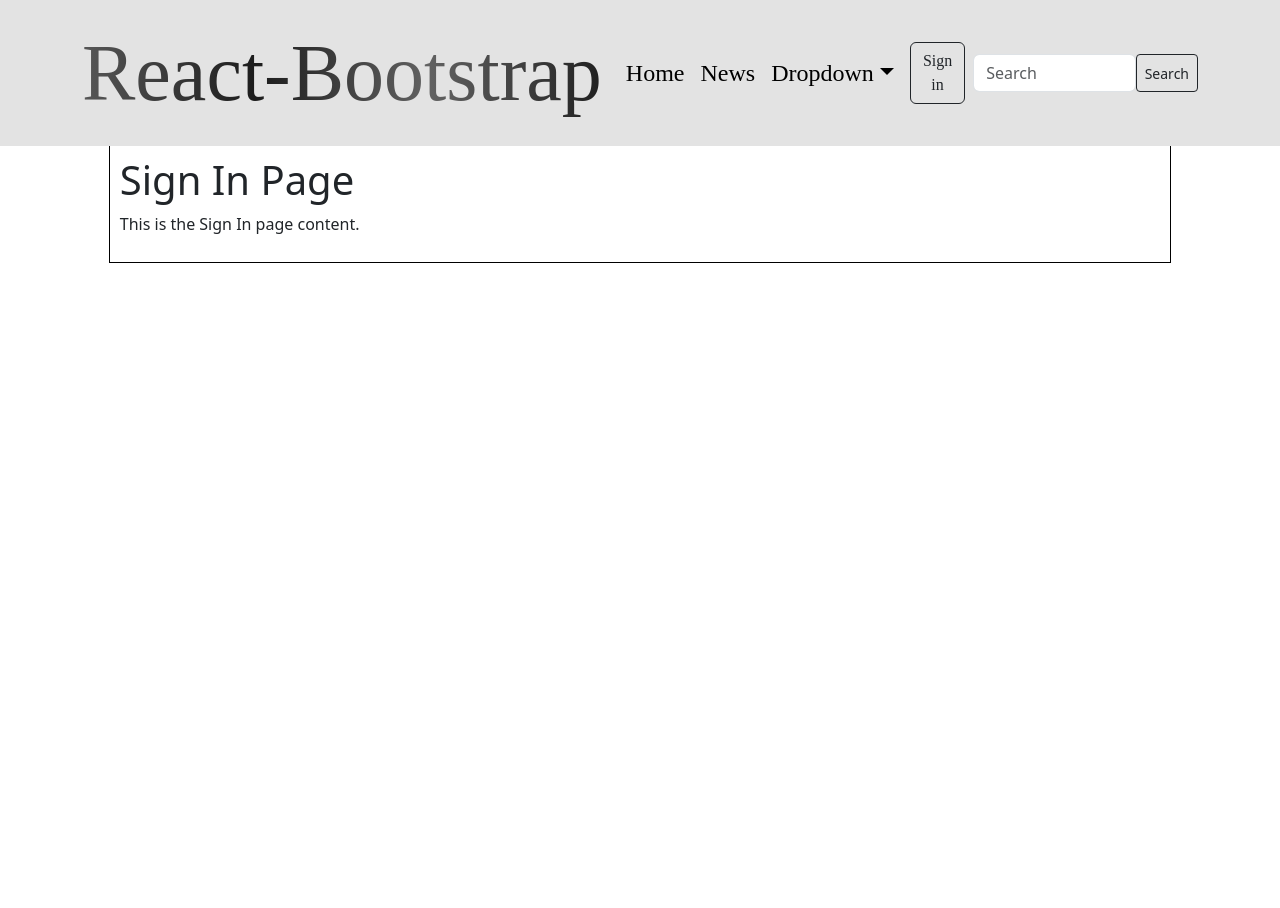
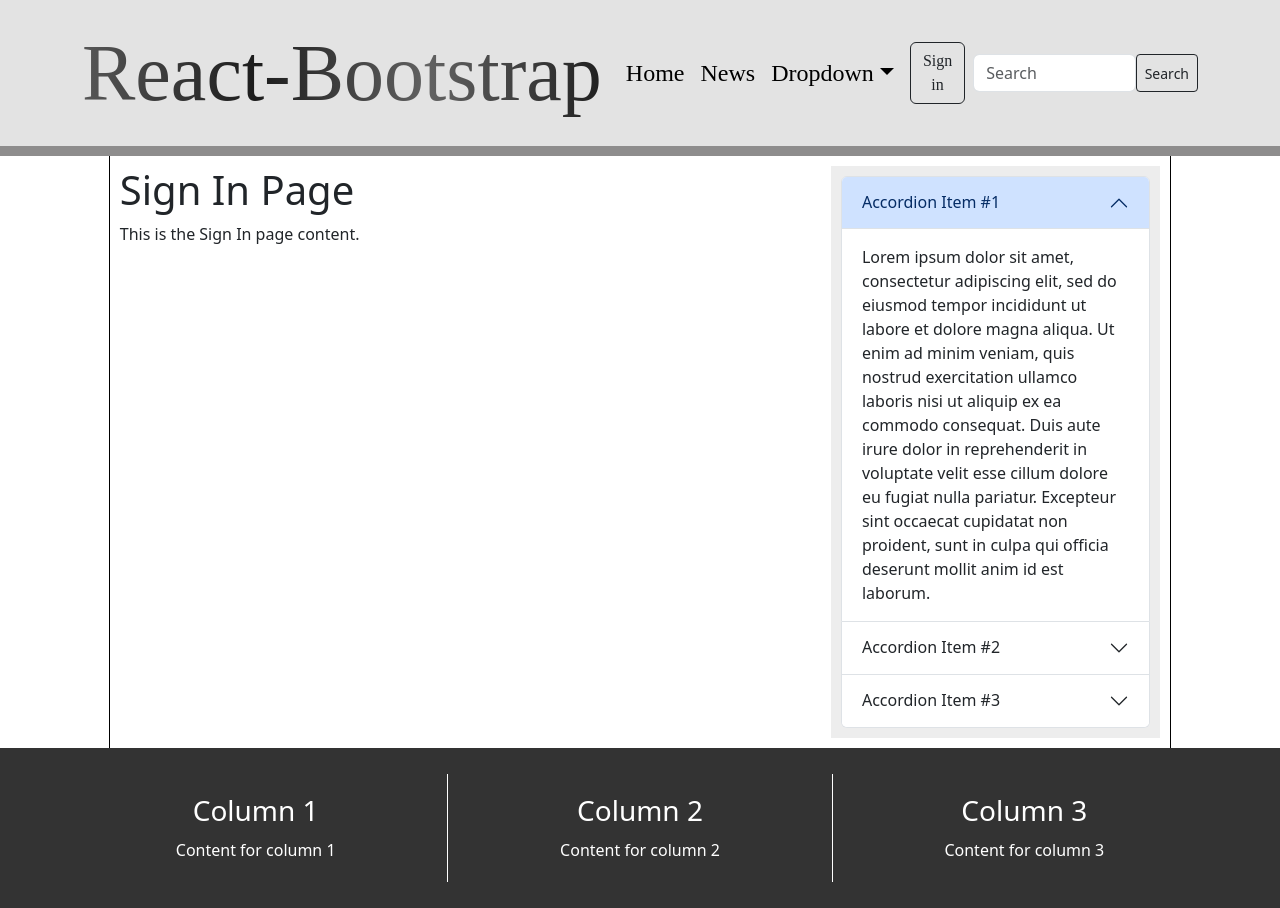
Before and after one commit to BrianOtaku/FrontEndTinTuc, a React (Create React App) app: page /login in a window 1280 px wide. Before the commit the page ends 800 px from the top, so only its background shows below. Built offline with nearby package versions, Linux system fonts and the light colour scheme.

Commit message:
anothernew

```diff
--- a/package.json
+++ b/package.json
@@ -10,6 +10,7 @@
     "@types/node": "^16.18.101",
     "@types/react": "^18.3.3",
     "@types/react-dom": "^18.3.0",
+    "axios": "^1.7.2",
     "bootstrap": "^5.3.3",
     "ldrs": "^1.0.2",
     "react": "^18.3.1",
--- a/src/App.tsx
+++ b/src/App.tsx
@@ -1,6 +1,9 @@
+// import thu vien
 import React from 'react';
 import { BrowserRouter as Router, Routes, Route } from 'react-router-dom';
-import Taskbar from './components/Taskbar';
+
+//import chuong trinh
+import Taskbar from './components/Navbar';
 import Home from './pages/Home';
 import News from './pages/News';
 import Action from './pages/Action';
@@ -9,13 +12,22 @@
 import SeparatedLink from './pages/SeparatedLink';
 // import SignUp from './pages/SignUp';
 import SignIn from './pages/SignIn';
+import Aside from './pages/Aside';
+import Footer from './pages/Footer';
+
+// import css
+import './styles/Navbar.css';
+import './styles/Footer.css';
+import './styles/WebForm.css';
 
 function App() {
   return (
     <Router>
       <div className="parent-container">
         <Taskbar />
+        <div className="separator"></div>
         <div className="content-container">
+          <div className="main-content">
             <Routes>
               <Route path="/" element={<Home />} />
               <Route path="/news" element={<News />} />
@@ -26,6 +38,11 @@
               <Route path="/login" element={<SignIn />} />
             </Routes>
           </div>
+          <aside className="side-content">
+            <Aside />
+          </aside>
+        </div>
+        <Footer />
       </div>
     </Router>
   );
--- a/src/components/Taskbar.tsx
+++ b/src/components/Navbar.tsx
@@ -13,17 +13,16 @@
     return (
         <Navbar expand="lg" className="bg-gray">
             <Container>
-                <Navbar.Brand as={Link} to="/" className='logo text-white'>React-Bootstrap</Navbar.Brand>
+                <Navbar.Brand as={Link} to="/" className='logo'>React-Bootstrap</Navbar.Brand>
                 <Navbar.Toggle aria-controls="basic-navbar-nav" />
                 <Navbar.Collapse id="basic-navbar-nav">
                     <Nav className="me-auto">
                         <Nav.Link as={Link} to="/" >Home</Nav.Link>
                         <Nav.Link as={Link} to="/news" >News</Nav.Link>
-                        <NavDropdown title="Dropdown" id="basic-nav-dropdown" className="text-white">
+                        <NavDropdown title="Dropdown" id="basic-nav-dropdown">
                             <NavDropdown.Item as={Link} to="/action">Action</NavDropdown.Item>
                             <NavDropdown.Item as={Link} to="/another-action">Another action</NavDropdown.Item>
                             <NavDropdown.Item as={Link} to="/something">Something</NavDropdown.Item>
-                            <NavDropdown.Divider />
                             <NavDropdown.Item as={Link} to="/separated-link">Separated link</NavDropdown.Item>
                         </NavDropdown>
                     </Nav>
--- a/src/index.tsx
+++ b/src/index.tsx
@@ -1,7 +1,6 @@
 import React from 'react';
 import { createRoot } from 'react-dom/client';
 import App from './App';
-import './styles/TestAPP.css';
 
 // Tìm phần tử gốc trong DOM
 const container = document.getElementById('root');
--- a/src/pages/Action.tsx
+++ b/src/pages/Action.tsx
@@ -1,10 +1,12 @@
 import React from 'react';
+import Image from 'react-bootstrap/Image';
 
 const Action: React.FC = () => {
     return (
         <div>
             <h1>Action Page</h1>
             <p>This is the Action page content.</p>
+            <Image src="./images/banner-10.png" fluid />
         </div>
     );
 }
--- /dev/null
+++ b/src/pages/Aside.tsx
@@ -0,0 +1,46 @@
+import Accordion from 'react-bootstrap/Accordion';
+
+function Aside() {
+    return (
+        <Accordion defaultActiveKey={['0']} alwaysOpen>
+            <Accordion.Item eventKey="0">
+                <Accordion.Header>Accordion Item #1</Accordion.Header>
+                <Accordion.Body>
+                    Lorem ipsum dolor sit amet, consectetur adipiscing elit, sed do
+                    eiusmod tempor incididunt ut labore et dolore magna aliqua. Ut enim ad
+                    minim veniam, quis nostrud exercitation ullamco laboris nisi ut
+                    aliquip ex ea commodo consequat. Duis aute irure dolor in
+                    reprehenderit in voluptate velit esse cillum dolore eu fugiat nulla
+                    pariatur. Excepteur sint occaecat cupidatat non proident, sunt in
+                    culpa qui officia deserunt mollit anim id est laborum.
+                </Accordion.Body>
+            </Accordion.Item>
+            <Accordion.Item eventKey="1">
+                <Accordion.Header>Accordion Item #2</Accordion.Header>
+                <Accordion.Body>
+                    Lorem ipsum dolor sit amet, consectetur adipiscing elit, sed do
+                    eiusmod tempor incididunt ut labore et dolore magna aliqua. Ut enim ad
+                    minim veniam, quis nostrud exercitation ullamco laboris nisi ut
+                    aliquip ex ea commodo consequat. Duis aute irure dolor in
+                    reprehenderit in voluptate velit esse cillum dolore eu fugiat nulla
+                    pariatur. Excepteur sint occaecat cupidatat non proident, sunt in
+                    culpa qui officia deserunt mollit anim id est laborum.
+                </Accordion.Body>
+            </Accordion.Item>
+            <Accordion.Item eventKey="2">
+                <Accordion.Header>Accordion Item #3</Accordion.Header>
+                <Accordion.Body>
+                    Lorem ipsum dolor sit amet, consectetur adipiscing elit, sed do
+                    eiusmod tempor incididunt ut labore et dolore magna aliqua. Ut enim ad
+                    minim veniam, quis nostrud exercitation ullamco laboris nisi ut
+                    aliquip ex ea commodo consequat. Duis aute irure dolor in
+                    reprehenderit in voluptate velit esse cillum dolore eu fugiat nulla
+                    pariatur. Excepteur sint occaecat cupidatat non proident, sunt in
+                    culpa qui officia deserunt mollit anim id est laborum.
+                </Accordion.Body>
+            </Accordion.Item>
+        </Accordion>
+    );
+}
+
+export default Aside;
--- /dev/null
+++ b/src/pages/Footer.tsx
@@ -0,0 +1,24 @@
+import React from 'react';
+
+function Footer() {
+    return (
+        <footer className="footer">
+            <div className="footer-content">
+                <div className="footer-column">
+                    <h3>Column 1</h3>
+                    <p>Content for column 1</p>
+                </div>
+                <div className="footer-column">
+                    <h3>Column 2</h3>
+                    <p>Content for column 2</p>
+                </div>
+                <div className="footer-column">
+                    <h3>Column 3</h3>
+                    <p>Content for column 3</p>
+                </div>
+            </div>
+        </footer>
+    );
+}
+
+export default Footer;
--- /dev/null
+++ b/src/styles/Footer.css
@@ -0,0 +1,35 @@
+.footer {
+    width: 100%;
+    height: 20vh;
+    background-color: #333;
+    color: white;
+    display: flex;
+    align-items: center;
+    justify-content: center;
+}
+
+.footer-content {
+    /* border: 1px solid white; */
+    width: 90%;
+    display: flex;
+    justify-content: space-between;
+}
+
+.footer-column {
+    flex: 1;
+    padding: 20px;
+    text-align: center;
+    position: relative; /* Thêm thuộc tính position để xử lý border-right */
+}
+
+.footer-column:not(:last-child) {
+    border-right: 1px solid white; /* Thêm border-right 1px màu trắng cho các phần tử không phải cuối cùng */
+}
+
+.footer-column h3 {
+    margin-bottom: 10px;
+}
+
+.footer-column p {
+    margin: 0;
+}
--- a/src/styles/TestAPP.css
+++ b/src/styles/Navbar.css
@@ -1,40 +1,16 @@
-body
-{
-  background-color: none;
-}
-
-.parent-container
-{
-  width: 100%;
-  margin: 0 auto;
-  height: auto;
-}
-
-.content-container
-{
-  background-color: white;
-  border: 1px solid black;
-  border-top: 0;
-  width: 83%;
-  padding: 10px;
-  margin: 20px auto;
-  margin-top: 0;
-}
-
-aside
-{
-  float: right;
-  width: 30%;
-  height: 100%;
-  border: 1px solid black;
-}
-
 .navbar-nav .nav-link,
 .navbar-brand
 {
   color: black;
   font-size: 3vh;
   font-family: 'Times New Roman', Times, serif;
+}
+
+.separator
+{
+  width: 100%;
+  height: 10px;
+  background-color: #8e8d8d;
 }
 
 .logo
@@ -52,6 +28,15 @@
 {
   background-color: rgb(227, 227, 227);
 }
+
+/* CSS cho navbar cố định */
+/* .fixed-navbar
+{
+  position: fixed;
+  top: 0;
+  width: 100%;
+  z-index: 1000; Đảm bảo navbar luôn ở trên cùng
+} */
 
 /* css cho trang chu */
 /* body
--- /dev/null
+++ b/src/styles/WebForm.css
@@ -0,0 +1,51 @@
+body
+{
+  background-color: none;
+}
+
+.parent-container
+{
+  width: 100%;
+  margin: 0 auto;
+  height: auto;
+  /* padding-top: 130px; */
+}
+
+.content-container
+{
+  display: flex;
+  background-color: white;
+  border: 1px solid black;
+  border-top: 0;
+  border-bottom: 0;
+  width: 83%;
+  padding: 10px;
+  margin: 20px auto;
+  margin-top: 0;
+  margin-bottom: 0;
+}
+
+.main-content
+{
+  /* border: 1px solid black; */
+  width: 75%;
+}
+
+.side-content
+{
+  border: 0px;
+  margin-left: 10px;
+  width: 35%;
+  height: 100%;
+  background-color: rgb(237, 237, 237);
+  padding: 10px;
+  box-sizing: border-box;
+}
+
+aside
+{
+  float: right;
+  width: 30%;
+  height: 100%;
+  border: 1px solid black;
+}
```
Also changed, not shown: 1 other file (tests, documents, lock files or other folders). Lines whose indentation alone changed are shown as unchanged.
